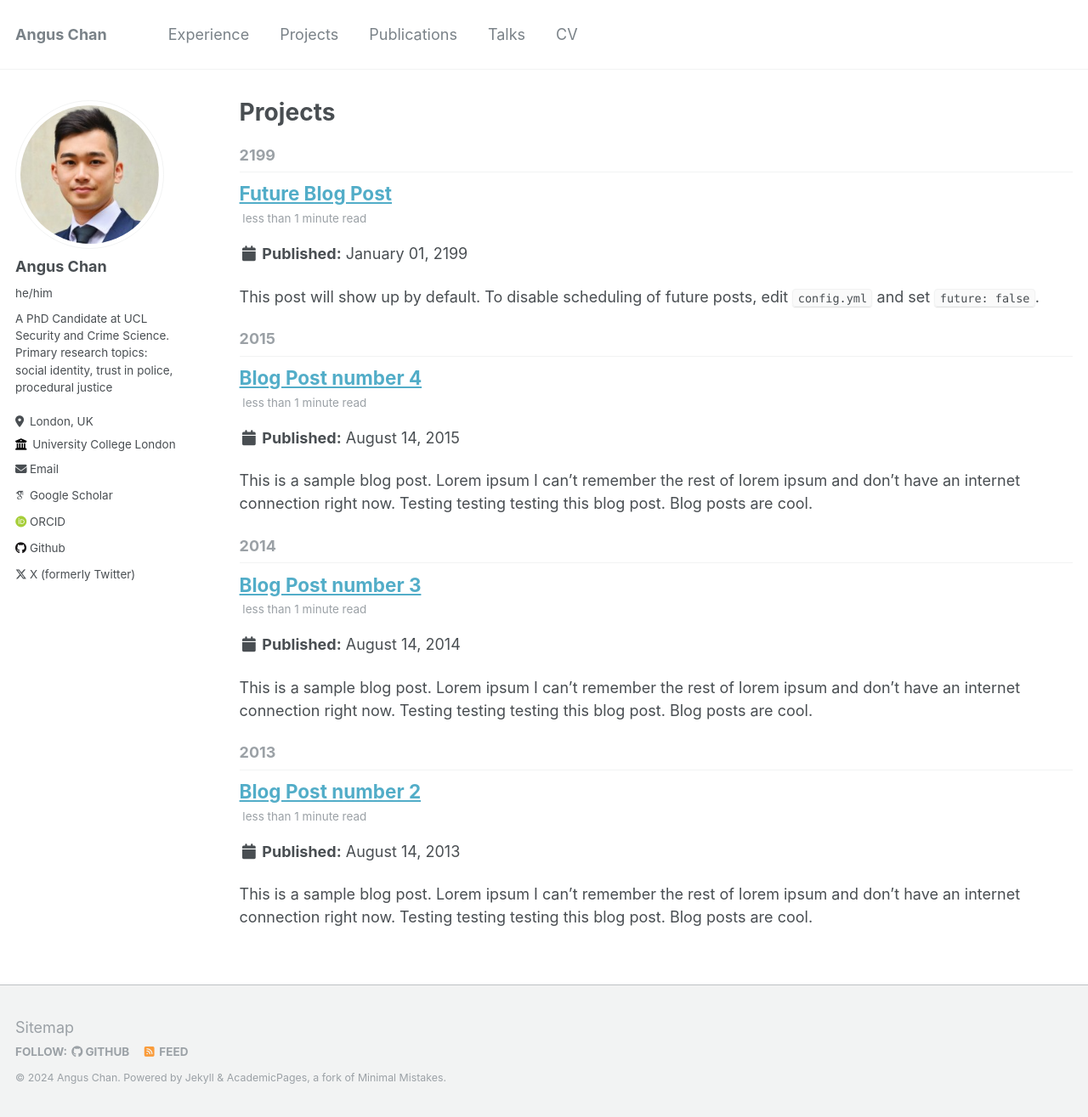
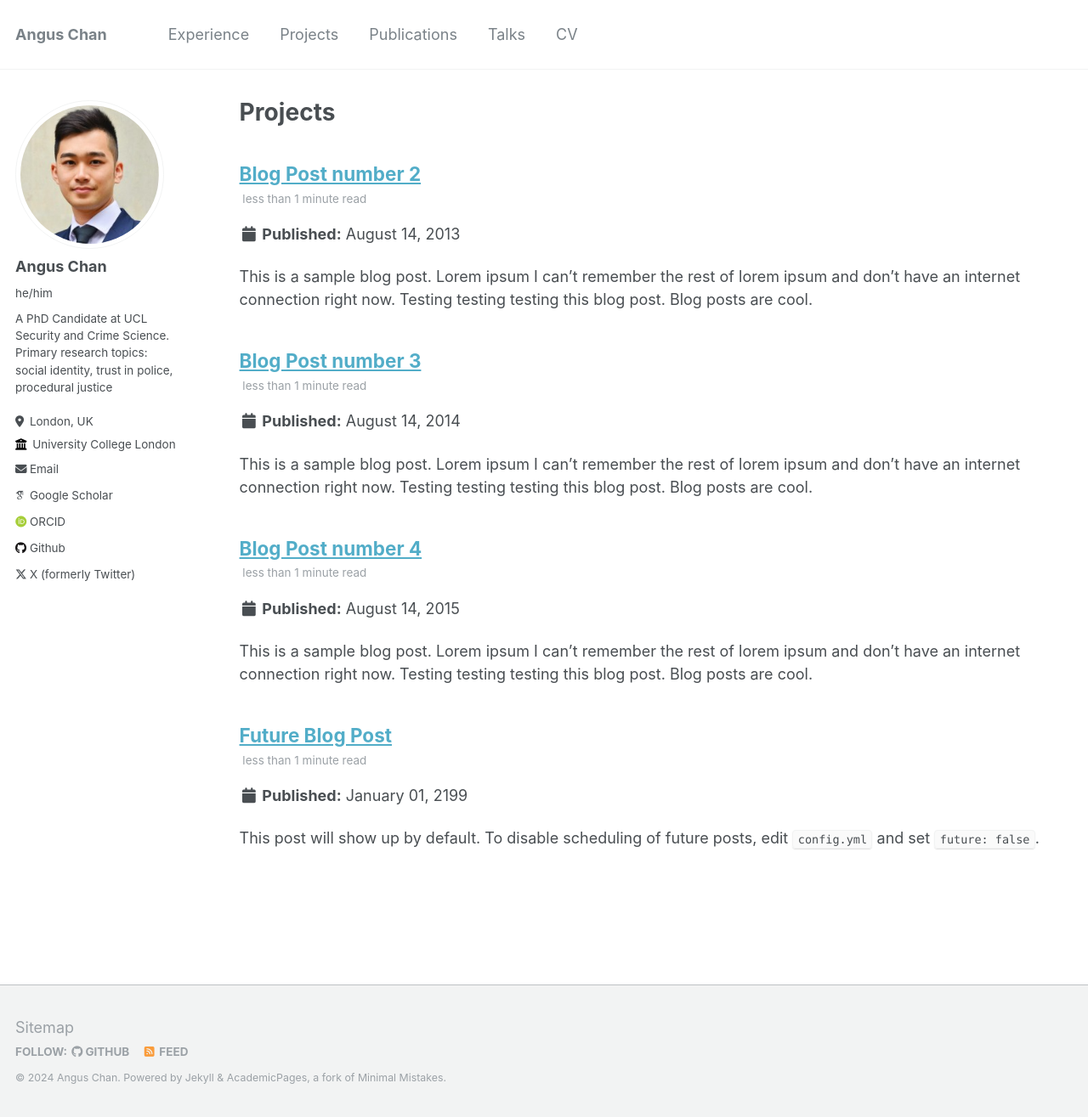
Before and after one commit to cyfangus/cyfangus.github.io, a Jekyll site: the page built from _pages/projects.html, in a window 1280 px wide and 1315 px high. Shown: the whole window at 85% size. Built offline with Jekyll 4.4.1, drawn with Linux system fonts in a browser that asks for light colours; some web fonts are replaced; part of the change alters nothing that is shown.

Commit message:
Update projects.html

```diff
--- a/_pages/projects.html
+++ b/_pages/projects.html
@@ -8,12 +8,4 @@ redirect_from:
 ---
 
 {% include base_path %}
-{% capture written_year %}'None'{% endcapture %}
-{% for post in site.posts %}
-  {% capture year %}{{ post.date | date: '%Y' }}{% endcapture %}
-  {% if year != written_year %}
-    <h2 id="{{ year | slugify }}" class="archive__subtitle">{{ year }}</h2>
-    {% capture written_year %}{{ year }}{% endcapture %}
-  {% endif %}
-  {% include archive-single.html %}
-{% endfor %}
+{% for post in site.posts reversed %} {% include archive-single.html %} {% endfor %}
```
